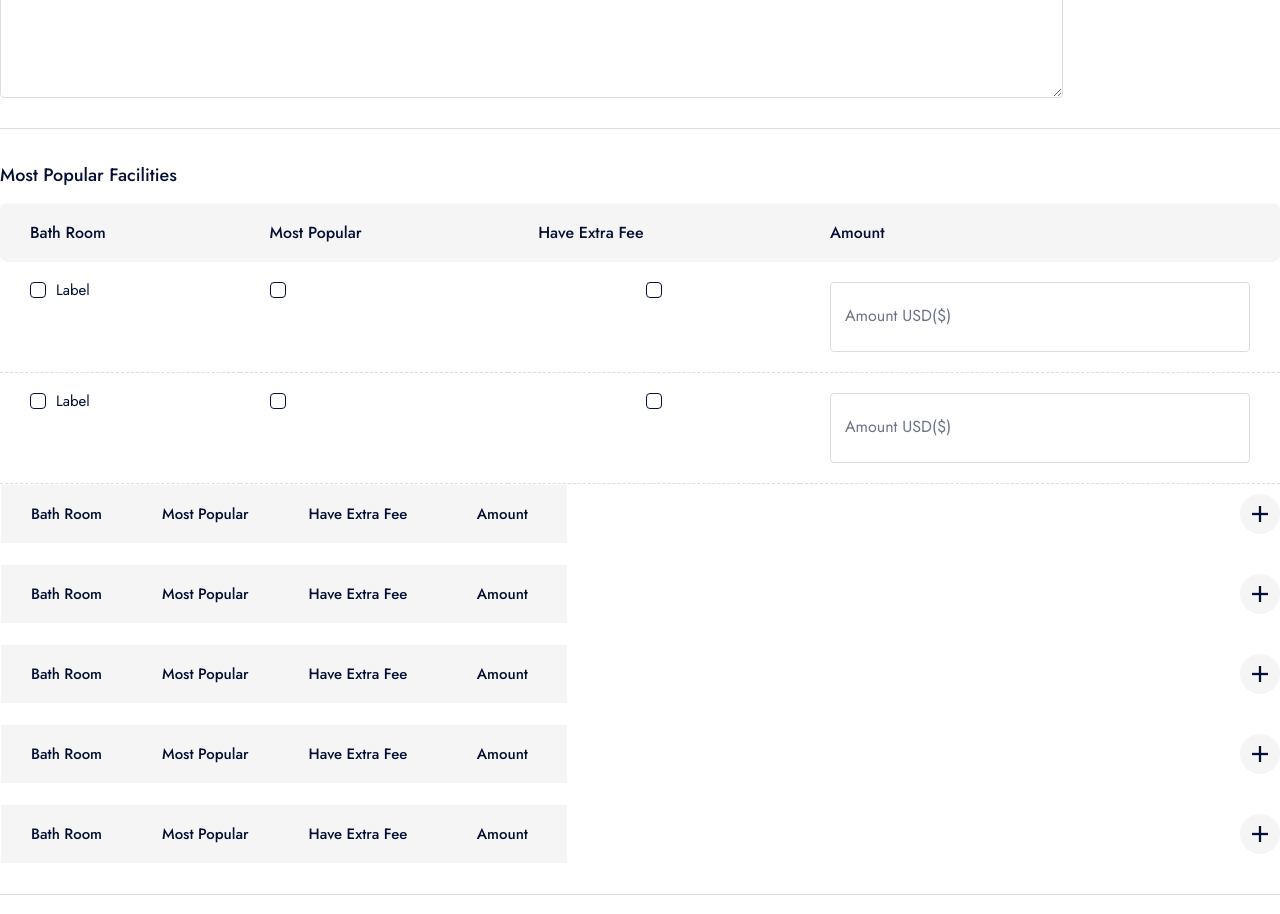
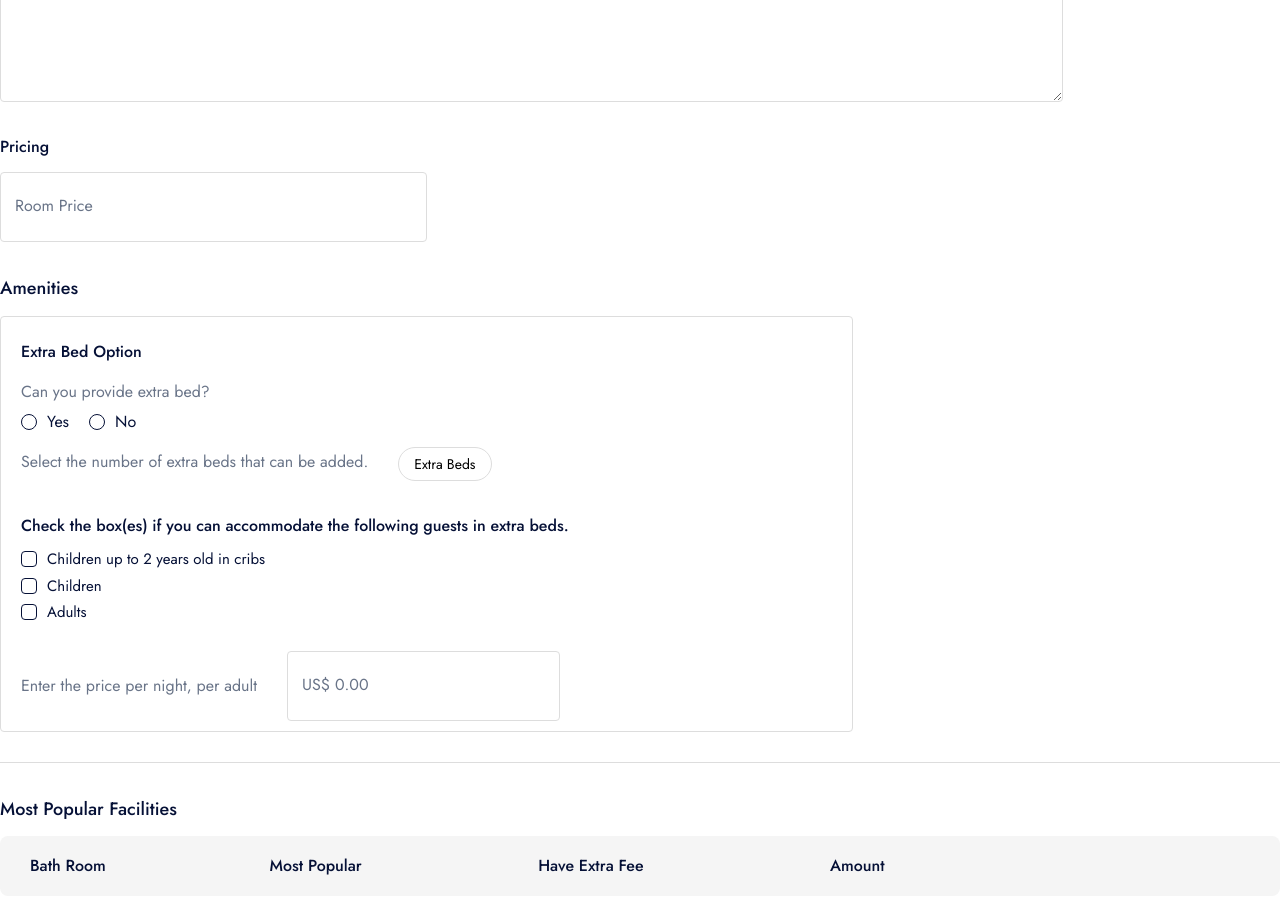
Before and after one commit to sharaafnazeer/maarazin-tourism-app, a Next.js app in the folder web/: page /dashboard/add-hotel/components/RoomsTabContent in a window 1280 px wide. Shown: the part 780-1694 px from the top of the page. Built offline with nearby package versions, Linux system fonts and the light colour scheme.

Commit message:
Added the new Room Amentities Seciton

```diff
--- a/web/pages/dashboard/add-hotel/components/RoomsTabContent.jsx
+++ b/web/pages/dashboard/add-hotel/components/RoomsTabContent.jsx
@@ -1,3 +1,4 @@
+import Amenities from "./rooms/Amenities";
 import RoomAddons from "./rooms/RoomAddons";
 import RoomDetails from "./rooms/RoomDetails";
 import RoomFacilities from "./rooms/RoomFacilities";
@@ -25,10 +26,26 @@ const RoomsTabcontent = () => {
           {/* End RoomImageUploader */}
 
           <div className="mt-30">
-            <div className="fw-500 mb-10">Room Sleep Size</div>
+            <div className="fw-500 mb-10 text-18">Room Sleep Size</div>
             <RoomSleepSize />
           </div>
           {/* End RoomSleepSize */}
+
+          <div className="mt-30">
+            <div className="fw-500 mb-10">Pricing</div>
+            <div className="col-lg-4">
+              <div className="form-input ">
+                <input type="number" required />
+                <label className="lh-1 text-16 text-light-1">Room Price</label>
+              </div>
+            </div>
+          </div>
+          {/* End Pricing */}
+
+          <div className="mt-30">
+            <div className="fw-500 mb-10 text-18">Amenities</div>
+            <Amenities/>
+          </div>
 
           <div className="border-top-light mt-30 mb-30" />
 
--- /dev/null
+++ b/web/pages/dashboard/add-hotel/components/rooms/Amenities.jsx
@@ -0,0 +1,105 @@
+import AmentitiesBedOption from "./AmentitiesBedOption";
+
+const Amenities = () => {
+  return (
+    <>
+      <div className="col-lg-8 border-light rounded-4">
+        <div className="mt-20 px-20">
+          <div className="fw-500 mb-10">Extra Bed Option</div>
+          <p className="sectionTitle__text mt-5 sm:mt-0">
+            Can you provide extra bed?
+          </p>
+
+          <div className="form-radio x-gap-20 y-gap-20">
+            <div className="radio d-flex items-center">
+              <input type="radio" name="rating" />
+              <div className="radio__mark">
+                <div className="radio__icon" />
+              </div>
+              <div className="ml-10">Yes</div>
+            </div>
+
+            <div className="radio d-flex items-center">
+              <input type="radio" name="rating" />
+              <div className="radio__mark">
+                <div className="radio__icon" />
+              </div>
+              <div className="ml-10">No</div>
+            </div>
+          </div>
+
+          <div className="mt-10">
+            <div className="row mb-10">
+              <div className="col-auto">
+                <p className=" sectionTitle__text sm:mt-0">
+                  Select the number of extra beds that can be added.
+                  {/* Select the number of extra <br/>beds that can be added. */}
+                </p>
+              </div>
+              <div className="col-auto">
+                <AmentitiesBedOption />
+              </div>
+            </div>
+          </div>
+          {/* End Amentities Bed Option */}
+
+          <div className="extra__beds">
+            <div className="fw-500 mb-10 mt-30">
+              Check the box(es) if you can accommodate the following guests in
+              extra beds.
+            </div>
+            <div className="col-12 mb-10">
+              <div className="d-flex items-center form-checkbox">
+                <input type="checkbox" name="name" />
+                <div className="form-checkbox__mark">
+                  <div className="form-checkbox__icon icon-check" />
+                </div>
+                <div className="text-15 lh-11 ml-10">
+                  Children up to 2 years old in cribs
+                </div>
+              </div>
+            </div>
+            <div className="col-12 mb-10">
+              <div className="d-flex items-center form-checkbox">
+                <input type="checkbox" name="name" />
+                <div className="form-checkbox__mark">
+                  <div className="form-checkbox__icon icon-check" />
+                </div>
+                <div className="text-15 lh-11 ml-10">Children</div>
+              </div>
+            </div>
+            <div className="col-12 mb-10">
+              <div className="d-flex items-center form-checkbox">
+                <input type="checkbox" name="name" />
+                <div className="form-checkbox__mark">
+                  <div className="form-checkbox__icon icon-check" />
+                </div>
+                <div className="text-15 lh-11 ml-10">Adults</div>
+              </div>
+            </div>
+          </div>
+
+          <div className="mt-30">
+            <div className="row mb-10">
+              <div className="col-auto">
+                <p className=" sectionTitle__text pt-20">
+                  Enter the price per night, per adult
+                </p>
+              </div>
+              <div className="col">
+                <div className="col-lg-6">
+                  <div className="form-input ">
+                    <input type="number" required />
+                    <label className="lh-1 text-16 text-light-1">{`US$`} 0.00</label>
+                  </div>
+                </div>
+              </div>
+            </div>
+          </div>
+        </div>
+      </div>
+    </>
+  );
+};
+
+export default Amenities;
--- /dev/null
+++ b/web/pages/dashboard/add-hotel/components/rooms/AmentitiesBedOption.jsx
@@ -0,0 +1,52 @@
+import { useState } from "react";
+
+
+const AmentitiesBedOption = () => {
+// for start bed code
+const [activeBed, setActiveBed] = useState(0);
+
+const handlebedClick = (bed) => {
+  setActiveBed(bed);
+};
+  return (
+    <>
+         <div className="col-auto">
+        <div className="relative js-form-dd">
+          <button
+            className="d-flex items-center px-15 py-5 lh-16 text-14 rounded-100 border-light -dd-button"
+            data-bs-toggle="dropdown"
+            data-bs-auto-close="true"
+            aria-expanded="false"
+            data-bs-offset="0,10"
+          >
+            {activeBed === 0 ? "Extra Beds" : activeBed + " Extra Beds"}
+            {/* <i className="icon icon-chevron-sm-down text-7 ml-15" /> */}
+          </button>
+
+          <div className="dropbed dropdown-menu">
+            <div className="px-20 py-20 rounded-4 bg-white border-light">
+              <h5 className="text-18 fw-500 mb-10">Extra Beds</h5>
+              <div className="row x-gap-10 y-gap-10 pt-10">
+                {[1, 2, 3, 4].map((bed) => (
+                  <div className="col-auto" key={bed}>
+                    <button
+                      className={`button -blue-1 bg-blue-1-05 text-blue-1 py-10 px-20 rounded-100 ${
+                        activeBed === bed ? "active" : ""
+                      }`}
+                      onClick={() => handlebedClick(bed)}
+                    >
+                      {bed}
+                    </button>
+                  </div>
+                ))}
+              </div>
+            </div>
+          </div>
+        </div>
+      </div>
+      {/* End .col-auto start beds */}
+    </>
+  )
+}
+
+export default AmentitiesBedOption;
```
